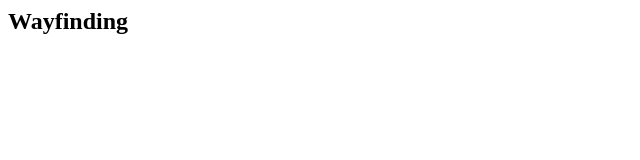
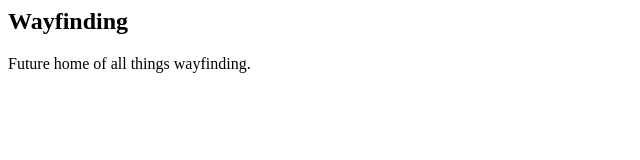
Before and after one commit to bikingfool/wayfinding, a plain HTML site: page index.html in a window 1280 px wide. Shown: the whole page, without its empty margins (0-640 px from the left). Drawn offline with Linux system fonts and the light colour scheme.

Commit message:
Update index.html

```diff
--- a/index.html
+++ b/index.html
@@ -4,5 +4,6 @@
     </head>
     <body>
         <h2>Wayfinding</h2>
+        <p>Future home of all things wayfinding.</p>
     </body>
 </html>
```
